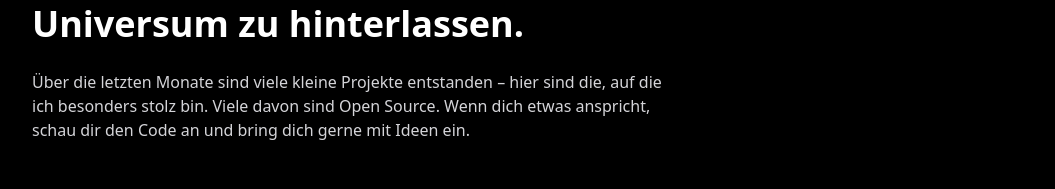
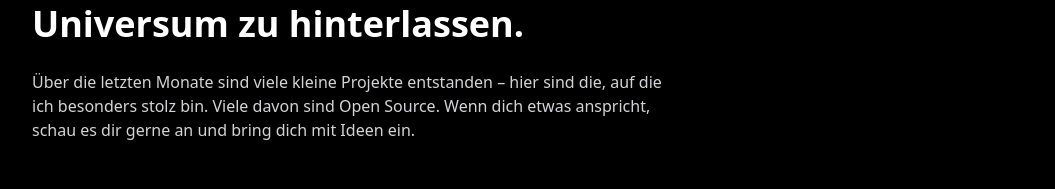
Before and after one commit to Lucas-MStein/portfolio, a Next.js app: page /projects in a window 1280 px wide. Shown: the part 363-552 px from the top of the page, without its empty margins (112-1167 px from the left). Built offline with nearby package versions, Linux system fonts and the light colour scheme.

Commit message:
adjusted code for deployment

```diff
--- a/src/app/about/page.tsx
+++ b/src/app/about/page.tsx
@@ -1,4 +1,4 @@
-import Image from 'next/image';
+
 import Link from 'next/link';
 import { ArrowLeft } from 'lucide-react';
 
--- a/src/app/projects/page.tsx
+++ b/src/app/projects/page.tsx
@@ -13,24 +13,21 @@ type Project = {
 const projects: Project[] = [
     {
         title: 'A$AP',
-        description:
-            'Mein persönlicher Blog mit Stil.',
+        description: 'Mein persönlicher Blog mit Stil.',
         href: 'https://alwaysstriveandporsper.de',
         hrefLabel: 'alwaysstriveandporsper.de',
         Icon: Rocket,
     },
     {
         title: 'TSV Calw Basketball',
-        description:
-            'Die offizielle Seite des TSV Calw Basketball.',
+        description: 'Die offizielle Seite des TSV Calw Basketball.',
         href: 'https://lucas-mstein.github.io/lionsbasketball/',
         hrefLabel: 'lionsbasketball.de',
         Icon: Globe,
     },
     {
         title: 'Leo aus Berlin',
-        description:
-            'Seite für einen Influencer.',
+        description: 'Seite für einen Influencer.',
         href: 'https://lucas-mstein.github.io/freshprinceofberlin/',
         hrefLabel: 'freshprinceofberlin.com',
         Icon: Sparkles,
@@ -40,39 +37,42 @@ const projects: Project[] = [
 export default function ProjectsPage() {
     return (
         <main className="max-w-5xl mx-auto px-4 py-24 grid grid-cols-1 lg:grid-cols-3 gap-12 text-zinc-300">
-            {/* Zurück-Link (wie bei About) */}
+            {/* Zurück-Link */}
             <div className="lg:col-span-3 -mt-6">
-                <Link href="/" className="inline-flex items-center text-zinc-400 hover:text-white transition">
+                <Link
+                    href="/"
+                    className="inline-flex items-center text-zinc-400 hover:text-white transition"
+                >
                     <ArrowLeft className="w-4 h-4 mr-2" />
                     Zurück
                 </Link>
             </div>
 
-            {/* Headline + Intro (links, 2 Spalten) */}
+            {/* Headline + Intro */}
             <div className="lg:col-span-2 space-y-6">
                 <h1 className="text-4xl font-bold text-white leading-tight">
                     Dinge, die ich gebaut habe, um meinen kleinen Abdruck im Universum zu hinterlassen.
                 </h1>
                 <p>
                     Über die letzten Monate sind viele kleine Projekte entstanden – hier sind die,
-                    auf die ich besonders stolz bin. Viele davon sind Open Source. Wenn
-                    dich etwas anspricht, schau dir den Code an und bring dich gerne mit Ideen ein.
+                    auf die ich besonders stolz bin. Viele davon sind Open Source. Wenn dich etwas anspricht,
+                    schau es dir gerne an und bring dich mit Ideen ein.
                 </p>
             </div>
 
-            {/* Project Grid (volle Breite unten) */}
+            {/* Projektkarten */}
             <section className="lg:col-span-3 grid grid-cols-1 sm:grid-cols-2 lg:grid-cols-3 gap-10">
                 {projects.map((p) => (
                     <article
                         key={p.title}
                         className="group rounded-2xl border border-zinc-800 bg-zinc-900/40 p-6 transition-colors hover:border-zinc-700"
                     >
-                        {/* Icon bubble */}
+                        {/* Icon */}
                         <div className="h-10 w-10 rounded-full bg-gradient-to-br from-zinc-700 to-zinc-900 flex items-center justify-center ring-1 ring-inset ring-zinc-700/60 shadow-sm">
                             <p.Icon className="h-5 w-5 text-zinc-300" />
                         </div>
 
-                        {/* Title + description */}
+                        {/* Titel + Beschreibung */}
                         <h3 className="mt-4 font-semibold text-white group-hover:text-indigo-400 transition-colors">
                             {p.title}
                         </h3>
@@ -80,21 +80,17 @@ export default function ProjectsPage() {
                             {p.description}
                         </p>
 
-                        {/* Link row */}
+                        {/* Link */}
                         <div className="mt-4 inline-flex items-center gap-2 text-sm">
                             <Link
                                 href={p.href}
                                 target="_blank"
                                 className="inline-flex items-center gap-2 text-zinc-400 hover:text-zinc-200 transition"
                             >
-                                {p.href.includes('github.com') ? (
-                                    <Github className="h-4 w-4" />
-                                ) : (
-                                    <Globe className="h-4 w-4" />
-                                )}
+                                <Globe className="h-4 w-4" />
                                 <span className="underline decoration-zinc-700 group-hover:decoration-zinc-500">
-                  {p.hrefLabel}
-                </span>
+                                    {p.hrefLabel}
+                                </span>
                             </Link>
                         </div>
                     </article>
```
